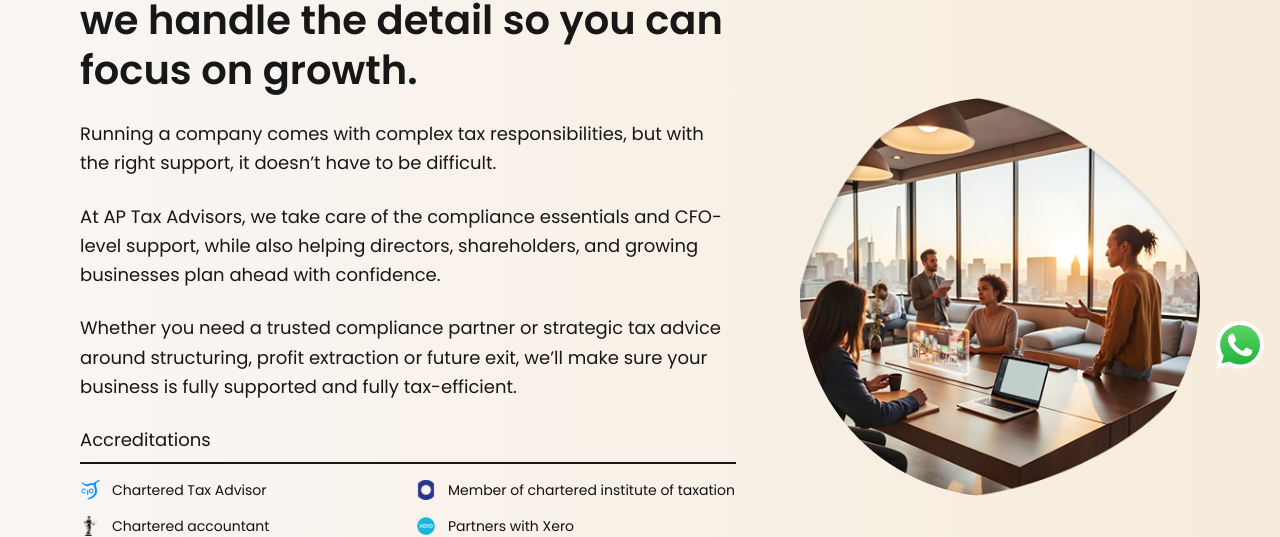
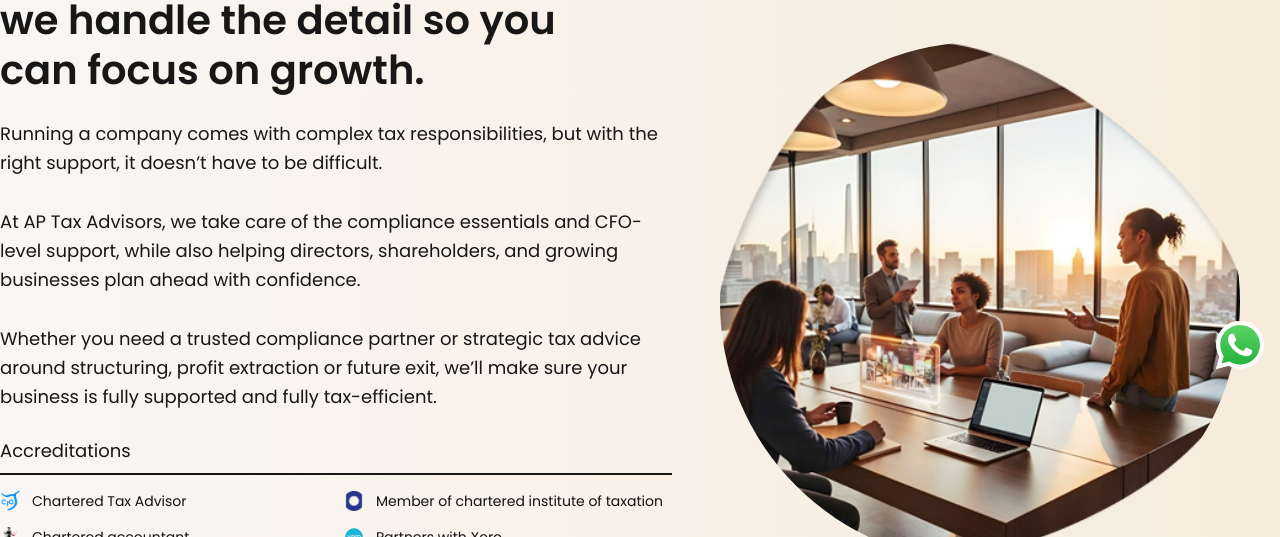
Before and after one commit to fiamanillah/ap_tax_advisor_cleintSide, a Next.js app: page /corporate-tax in a window 1280 px wide. Shown: the part 415-952 px from the top of the page. Built offline with nearby package versions, Linux system fonts and the light colour scheme.

Commit message:
feat: Refactor HeroSection and SubscriptionPlan components for improved layout and styling

```diff
--- a/src/components/about-us/HeroSection.tsx
+++ b/src/components/about-us/HeroSection.tsx
@@ -1,10 +1,11 @@
 import Image from "next/image";
 import SlideIn from "../animated/SlideIn";
+import { AppButton } from "../Shared/AppButton";
 export default function HeroSection() {
   return (
     <section>
       <div className="container mx-auto">
-        <div className="main-gradient flex flex-col items-center justify-center gap-8 rounded-3xl py-6 sm:gap-10 sm:py-8 lg:flex-row lg:gap-12 lg:p-10 xl:gap-16 xl:p-20">
+        <div className="main-gradient mx-auto flex items-center justify-center rounded-4xl py-32">
           {/* Text Section */}
           <SlideIn className="w-full max-w-none space-y-4 sm:space-y-5 md:space-y-6 lg:max-w-[700px]">
             <h2 className="text-primary-foreground text-2xl leading-tight font-semibold sm:text-3xl md:text-4xl lg:text-[36px] xl:text-[40px]">
@@ -30,6 +31,8 @@ export default function HeroSection() {
               insight to every client relationship without ever losing our human
               touch. <br /> (set out our accreditations here)
             </p>
+
+            <AppButton className="mt-4">Get Started</AppButton>
           </SlideIn>
 
           {/* Image Section */}
@@ -37,14 +40,14 @@ export default function HeroSection() {
             direction="right"
             className="relative mt-8 flex w-full max-w-[400px] items-center justify-center sm:max-w-[450px] md:max-w-[500px] lg:mt-0 lg:max-w-[600px]"
           >
-            <div className="relative h-[250px] w-[250px] overflow-hidden rounded-full sm:h-[280px] sm:w-[280px] md:h-[320px] md:w-[320px] lg:h-[360px] lg:w-[360px] xl:h-[400px] xl:w-[400px]">
+            <div className="relative h-[300px] w-[300px] overflow-hidden rounded-full sm:h-[340px] sm:w-[340px] md:h-[400px] md:w-[400px] lg:h-[460px] lg:w-[460px] xl:h-[520px] xl:w-[520px]">
               <Image
                 src="/assets/about-hero.png"
                 alt="Professional tax advisor support"
                 fill
                 className="object-cover"
                 priority
-                sizes="(max-width: 640px) 250px, (max-width: 768px) 280px, (max-width: 1024px) 320px, (max-width: 1280px) 360px, 400px"
+                sizes="(max-width: 640px) 300px, (max-width: 768px) 340px, (max-width: 1024px) 400px, (max-width: 1280px) 460px, 520px"
               />
             </div>
           </SlideIn>
--- a/src/components/about-us/OurMission.tsx
+++ b/src/components/about-us/OurMission.tsx
@@ -1,11 +1,12 @@
 import Image from "next/image";
 import SlideIn from "../animated/SlideIn";
+import SectionInvert from "../Shared/SectionInvert";
 
 export default function OurMission() {
   return (
-    <SlideIn section className="py-8 sm:py-12 md:py-16 lg:py-20">
+    <SlideIn section direction="right" className="py-8">
       <div className="container mx-auto">
-        <div className="section-inverted-radius">
+        <SectionInvert className="gradient-90">
           <div className="mx-auto flex max-w-6xl items-center gap-20">
             <div className="order-2 md:order-1">
               <Image
@@ -31,7 +32,7 @@ export default function OurMission() {
               </p>
             </div>
           </div>
-        </div>
+        </SectionInvert>
       </div>
     </SlideIn>
   );
--- a/src/components/about-us/WhyChooseUs.tsx
+++ b/src/components/about-us/WhyChooseUs.tsx
@@ -1,13 +1,15 @@
 import SlideIn from "../animated/SlideIn";
 import { AppButton } from "../Shared/AppButton";
+import SectionInvert from "../Shared/SectionInvert";
 import ChooseCard from "./ChooseCard";
 
 export default function WhyChooseUs() {
   return (
-    <SlideIn section className="py-12 sm:py-16 md:py-20 lg:py-24">
+    <SlideIn section>
       <div className="container mx-auto">
-        <div className="section-inverted-radius">
-          <div className="max-w-md space-y-5 sm:space-y-6 lg:max-w-2xl lg:space-y-8">
+        <SectionInvert className="gradient-90">
+          <div className="mx-auto max-w-7xl py-10">
+            <div className="max-w-sm space-y-5 sm:space-y-6 lg:max-w-2xl lg:space-y-8">
               <h2 className="text-background mb-4 text-2xl leading-tight font-medium sm:mb-6 sm:text-3xl md:text-4xl lg:text-[40px]">
                 Why Choose Us
               </h2>
@@ -55,6 +57,7 @@ export default function WhyChooseUs() {
               </div>
             </div>
           </div>
+        </SectionInvert>
       </div>
     </SlideIn>
   );
--- a/src/components/corporate-tax/HeroSection.tsx
+++ b/src/components/corporate-tax/HeroSection.tsx
@@ -8,29 +8,24 @@ import SlideIn from "../animated/SlideIn";
 
 export default function HeroSection() {
   return (
-    <section className="">
+    <section>
       <div className="container mx-auto">
-        <div className="main-gradient flex flex-col items-center justify-center gap-8 rounded-3xl py-6 sm:gap-10 sm:py-8 lg:flex-row lg:gap-12 lg:p-10 xl:gap-16 xl:p-20">
+        <div className="main-gradient mx-auto flex items-center justify-center rounded-4xl py-20">
           {/* Text Section */}
-          <SlideIn>
-            <div className="w-full max-w-none space-y-4 sm:space-y-5 md:space-y-6 lg:max-w-[700px]">
+          <SlideIn className="w-full max-w-none space-y-4 sm:space-y-5 md:space-y-6 lg:max-w-[700px]">
             <h2 className="text-primary-foreground text-2xl leading-tight font-semibold sm:text-3xl md:text-4xl lg:text-[36px] xl:text-[40px]">
-                From compliance to strategy, we handle the detail so you can
-                focus on growth.
+              From compliance to strategy, <br /> we handle the detail so you{" "}
+              <br /> can focus on growth.
             </h2>
             <p className="text-primary-foreground text-sm leading-relaxed sm:text-base md:text-lg">
               Running a company comes with complex tax responsibilities, but
-                with the right support, it doesn’t have to be difficult.
-              </p>
-              <p className="text-primary-foreground text-sm leading-relaxed sm:text-base md:text-lg">
-                At AP Tax Advisors, we take care of the compliance essentials
-                and CFO-level support, while also helping directors,
-                shareholders, and growing businesses plan ahead with confidence.
-              </p>
-
-              <p className="text-primary-foreground text-sm leading-relaxed sm:text-base md:text-lg">
-                Whether you need a trusted compliance partner or strategic tax
-                advice around structuring, profit extraction or future exit,
+              with the right support, it doesn’t have to be difficult. <br />
+              <br /> At AP Tax Advisors, we take care of the compliance
+              essentials and CFO-level support, while also helping directors,
+              shareholders, and growing businesses plan ahead with confidence.{" "}
+              <br />
+              <br /> Whether you need a trusted compliance partner or strategic
+              tax advice around structuring, profit extraction or future exit,
               we’ll make sure your business is fully supported and fully
               tax-efficient.
             </p>
@@ -53,22 +48,22 @@ export default function HeroSection() {
 
               <AppButton className="mt-8">Get started</AppButton>
             </div>
-            </div>
           </SlideIn>
 
           {/* Image Section */}
-          <SlideIn direction="right">
-            <div className="relative mt-8 flex w-full max-w-[400px] items-center justify-center sm:max-w-[450px] md:max-w-[500px] lg:mt-0 lg:max-w-[600px]">
-              <div className="relative h-[250px] w-[250px] overflow-hidden rounded-full sm:h-[280px] sm:w-[280px] md:h-[320px] md:w-[320px] lg:h-[360px] lg:w-[360px] xl:h-[400px] xl:w-[400px]">
+          <SlideIn
+            direction="right"
+            className="relative mt-8 flex w-full max-w-[400px] items-center justify-center sm:max-w-[450px] md:max-w-[500px] lg:mt-0 lg:max-w-[600px]"
+          >
+            <div className="relative h-[300px] w-[300px] overflow-hidden rounded-full sm:h-[340px] sm:w-[340px] md:h-[400px] md:w-[400px] lg:h-[460px] lg:w-[460px] xl:h-[520px] xl:w-[520px]">
               <Image
                 src="/assets/corporate-tax-hero.png"
                 alt="Professional tax advisor support"
                 fill
                 className="object-cover"
                 priority
-                  sizes="(max-width: 640px) 250px, (max-width: 768px) 280px, (max-width: 1024px) 320px, (max-width: 1280px) 360px, 400px"
+                sizes="(max-width: 640px) 300px, (max-width: 768px) 340px, (max-width: 1024px) 400px, (max-width: 1280px) 460px, 520px"
               />
-              </div>
             </div>
           </SlideIn>
         </div>
--- a/src/components/corporate-tax/SubscriptionPlan.tsx
+++ b/src/components/corporate-tax/SubscriptionPlan.tsx
@@ -1,11 +1,12 @@
 import SlideIn from "../animated/SlideIn";
+import SectionInvert from "../Shared/SectionInvert";
 import ComparisonTable from "../tax-advice/ComparisonTable";
 
 export default function SubscriptionPlan() {
   return (
     <SlideIn section direction="right">
       <div className="container mx-auto">
-        <div className="section-inverted-radius-reverse py-8">
+        <SectionInvert className="gradient-180">
           {/* Section Header */}
           <div className="mx-auto mb-12 max-w-3xl text-center">
             <h2 className="text-background mb-4 text-4xl font-medium">
@@ -29,7 +30,7 @@ export default function SubscriptionPlan() {
             thinking, and clear communication to give you tax advice that’s
             smarter, sharper, and built entirely around you.
           </p>
-        </div>
+        </SectionInvert>
       </div>
     </SlideIn>
   );
--- a/src/components/personal-tax/PersonalTaxHeroSection.tsx
+++ b/src/components/personal-tax/PersonalTaxHeroSection.tsx
@@ -9,7 +9,7 @@ export default function PersonalTaxHeroSection() {
   return (
     <section>
       <div className="container mx-auto">
-        <div className="main-gradient flex flex-col items-center justify-center gap-8 rounded-3xl py-6 sm:gap-10 sm:py-8 lg:flex-row lg:gap-12 lg:p-10 xl:gap-16 xl:p-20">
+        <div className="main-gradient mx-auto flex items-center justify-center rounded-4xl py-32">
           {/* Text Section */}
           <SlideIn className="w-full max-w-none space-y-4 sm:space-y-5 md:space-y-6 lg:max-w-[700px]">
             <h2 className="text-primary-foreground text-2xl leading-tight font-semibold sm:text-3xl md:text-4xl lg:text-[36px] xl:text-[40px]">
```
Lines whose indentation alone changed are shown as unchanged.
